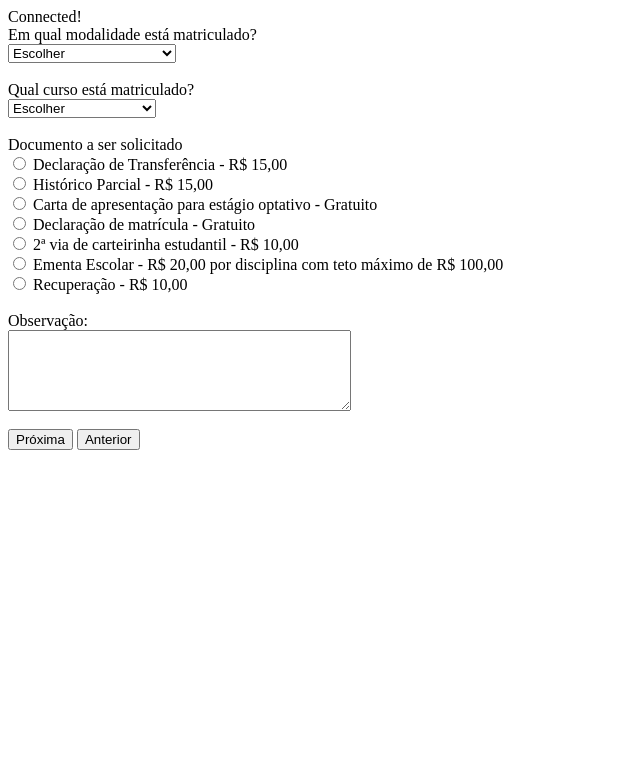
After one commit to RukaRey/senai-projetos, a PHP site: page /php/form_p2.php in a window 1280 px wide. The commit adds this page. Shown: the top 783 px of the page, without its empty margins (0-640 px from the left). Run offline with PHP 8.4, Linux system fonts and the light colour scheme.

Commit message:
Add files via upload

```diff
--- a/secretaria/php/db.php
+++ b/secretaria/php/db.php
@@ -27,7 +27,12 @@
     }
 }
 
-function setData($conexao,$tabela, $array){
+function setData($conn,$tabela){
+    $verificar = "SELECT * FROM $tabela";
+    return $conn->query($verificar);
+}
+
+function setData2($conexao,$tabela, $array){
     $verificar = "SELECT * FROM $tabela";
     $resultado = mysqli_query($conexao, $verificar);
 
--- /dev/null
+++ b/secretaria/php/form_p2.php
@@ -0,0 +1,89 @@
+<?php
+    include('db.php');
+    session_start();
+    $conn = createConn('localhost','root','','db_secretaria');
+?>
+
+<!DOCTYPE html>
+<html lang="en">
+<head>
+    <meta charset="UTF-8">
+    <meta name="viewport" content="width=device-width, initial-scale=1.0">
+    <title>Solicitação de documentos</title>
+</head>
+<body>
+    <div>
+        <form action="<?php htmlspecialchars($_SERVER['PHP_SELF']); ?>" method='post'>
+            <label for="modalidade">Em qual modalidade está matriculado?</label><br>
+            <select id="modalidade" name="modalidade">
+                <option value="">Escolher</option>
+                <option value="aprendizagem_industrial">Aprendizagem Industrial</option>
+                <option value="habilitacao_tecnica">Habilitação Técnica</option>
+                <option value="iniciacao_profissional">Iniciação Profissional</option>
+                <option value="qualificacao_profissional">Qualificação Profissional</option>
+            </select> <br><br>
+
+            <label for="curso">Qual curso está matriculado?</label><br>
+            <select id="curso" name="curso">
+                <option value="">Escolher</option>
+                <option value="administracao">Administração</option>
+                <option value="almoxarife">Almoxarife</option>
+                <option value="automacao_industrial">Automação Industrial</option>
+                <option value="auxiliar_de_logistica">Auxiliar de Logística</option>
+                <!-- ADICIONAR O RESTO DEPOIS -->
+            </select><br><br>
+
+            <label for="doc_solicitado">Documento a ser solicitado</label><br>
+
+            <input type="radio" id="decl_trans" name="doc_solicitado" value="1">
+            <label for="decl_trans">Declaração de Transferência - R$ 15,00</label><br>
+
+            <input type="radio" id="hist_parcial" name="doc_solicitado" value="1">
+            <label for="hist_parcial">Histórico Parcial - R$ 15,00</label><br>
+
+            <input type="radio" id="carta_aprese" name="doc_solicitado" value="1">
+            <label for="carta_aprese">Carta de apresentação para estágio optativo - Gratuito</label><br>
+
+            <input type="radio" id="decl_matri" name="doc_solicitado" value="1">
+            <label for="decl_matri">Declaração de matrícula - Gratuito</label><br>
+
+            <input type="radio" id="seg_via_carte" name="doc_solicitado" value="1">
+            <label for="seg_via_carte">2ª via de carteirinha estudantil - R$ 10,00</label><br>
+
+            <input type="radio" id="emen_escolar" name="doc_solicitado" value="1">
+            <label for="emen_escolar">Ementa Escolar - R$ 20,00 por disciplina com teto máximo de R$ 100,00</label><br>
+
+            <input type="radio" id="recuperacao" name="doc_solicitado" value="1">
+            <label for="recuperacao">Recuperação - R$ 10,00</label><br><br>
+
+            <label for="recuperacao">Observação:</label><br>
+            <textarea name="comment" rows="5" cols="40"></textarea><br><br>
+
+            <input type="submit" id='next' name='next' value="Próxima">
+            <input type="submit" id='prev' name='prev' value="Anterior">
+        </form>
+    </div>
+
+</body>
+</html>
+
+<?php
+    if (isset($_POST['next'])){
+        if (!empty($_POST['modalidade']) && !empty($_POST['curso']) && !empty($_POST['doc_solicitado'])){
+            $_SESSION['modalidade'] = $_POST['modalidade'];
+            $_SESSION['curso'] = $_POST['curso'];
+            $_SESSION['doc_solicitado'] = $_POST['doc_solicitado'];
+
+            header("Location: confirm.php");
+
+        }
+
+    }
+    if (isset($_POST['prev'])){
+        header("Location: form_p1.php");
+    }
+
+
+    $conn->close();
+
+?>
```
Also changed, not shown: secretaria/index.php (+29 -27 lines), secretaria/php/confirm.php (added, +20 -0 lines), secretaria/php/form_p1.php (added, +59 -0 lines).
